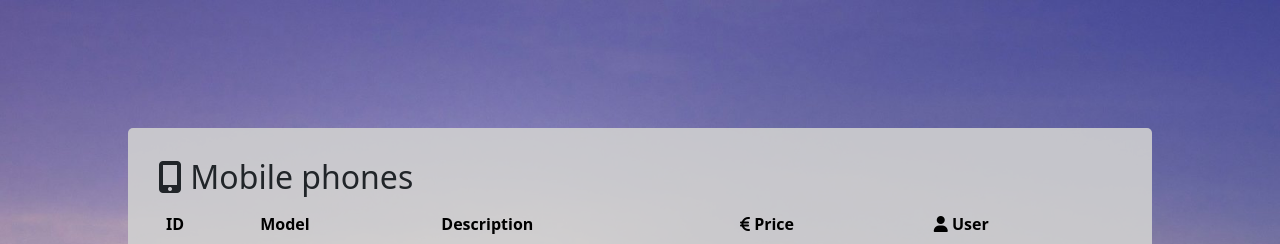
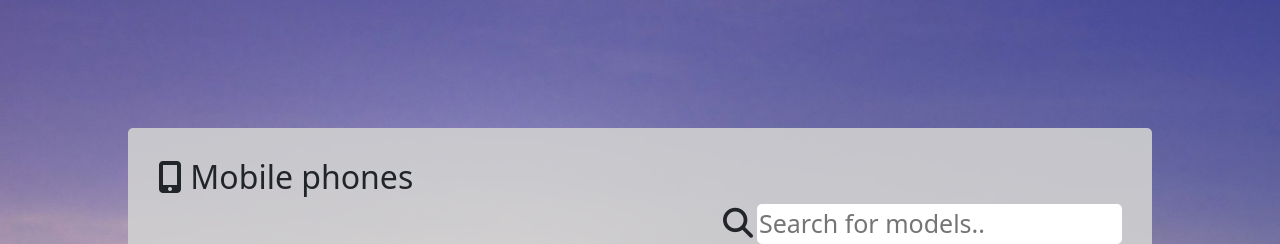
Before and after one commit to DaniloVorkapic/iteh_domaci_1, a PHP site: page /pocetna.php in a window 1280 px wide. Shown: the top 244 px of the page. Run offline with PHP 8.4, Linux system fonts and the light colour scheme; data that the repository does not hold is empty; some libraries are stand-ins or nearby versions.

Commit message:
omogucena pretraga po modelu telefona

```diff
--- a/pocetna.php
+++ b/pocetna.php
@@ -82,6 +82,8 @@ body {font-family: Arial, Helvetica, sans-serif;}
     <div class="mainPart" style="background-color: 	rgb(208,208,208,0.9) ;   border-radius: 5px; padding:30px; margin:10%" >
 
         <h2><i class="fa fa-mobile" aria-hidden="true"></i> Mobile phones</h2>
+        <input type="text" id="myInput" onkeyup="search()" placeholder="Search for models.." title="Type in a model" style="float:right;font-size:25px;border:none;
+            border-radius: 5px;">   <i class="fa fa-search" aria-hidden="true" style="float:right; font-size:30px;padding:4px"></i>
 
 
 
@@ -120,5 +122,26 @@ body {font-family: Arial, Helvetica, sans-serif;}
         </table>
 
 </div>
+    <script>
+
+        function search(){
+            var input, filter, table, tr, td, i, txtValue;
+            input = document.getElementById("myInput");
+            filter = input.value.toUpperCase();
+            table = document.getElementById("myTable");
+            tr = table.getElementsByTagName("tr");
+            for (i = 0; i < tr.length; i++) {
+                td = tr[i].getElementsByTagName("td")[0];
+                if (td) {
+                    txtValue = td.textContent || td.innerText;
+                    if (txtValue.toUpperCase().indexOf(filter) > -1) {
+                        tr[i].style.display = "";
+                    } else {
+                        tr[i].style.display = "none";
+                    }
+                }
+            }
+        }
+    </script>
 </body>
 </html>
```
Also changed, not shown: js/main.js (line endings or trailing spaces). Lines whose indentation alone changed are shown as unchanged.
